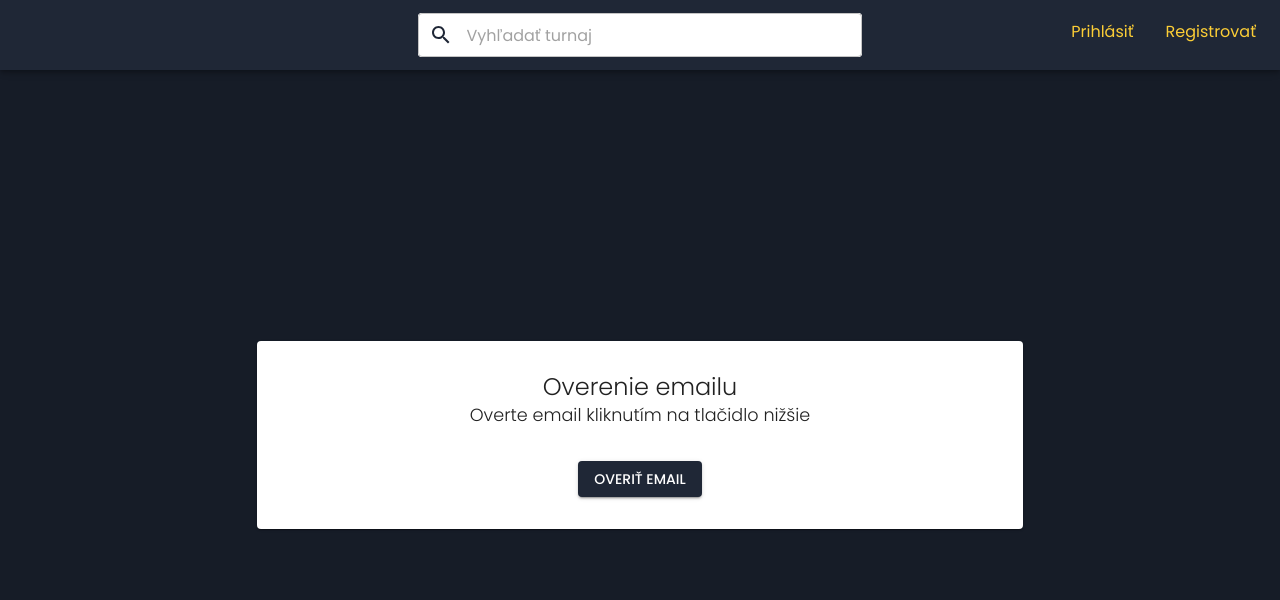
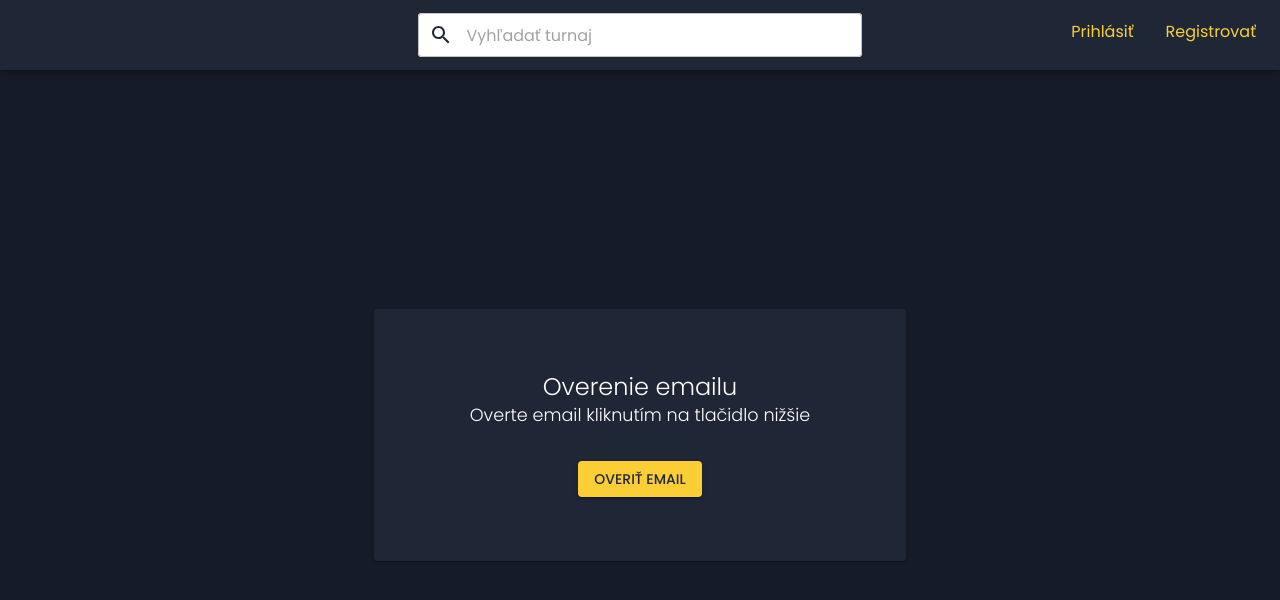
Before and after one commit to xxeonN22/bakalarka-frontend, a React (Create React App) app: page /verifyemail/1 in a window 1280 px wide. Shown: the top 600 px of the page. Built offline with nearby package versions, Linux system fonts and the light colour scheme.

Commit message:
verifyemail colors fix

```diff
--- a/src/pages/VerifyEmail.js
+++ b/src/pages/VerifyEmail.js
@@ -1,6 +1,7 @@
 import { useState } from "react";
 import { api } from "../axios/axios";
 import { useParams, useNavigate } from "react-router-dom";
+import { appTheme } from "../themes/appTheme";
 
 import { Paper, Container, Button, Typography, Box } from "@mui/material";
 
@@ -37,8 +38,10 @@ export const VerifyEmail = () => {
         <Container maxWidth="md" sx={containerStyle}>
           <Paper
             sx={{
-              padding: "2rem",
-              width: "90%",
+              paddingBlock: "4rem",
+              paddingInline: "6rem",
+              backgroundColor: appTheme.palette.primary.main,
+              color: "white",
             }}
           >
             <Typography textAlign="center" variant="h2" fontSize="1.5rem">
@@ -66,7 +69,11 @@ export const VerifyEmail = () => {
                 marginTop: "2rem",
               }}
             >
-              <Button variant="contained" onClick={handleVerifyEmail}>
+              <Button
+                color="sunglow"
+                variant="contained"
+                onClick={handleVerifyEmail}
+              >
                 Overiť email
               </Button>
             </Box>
```
